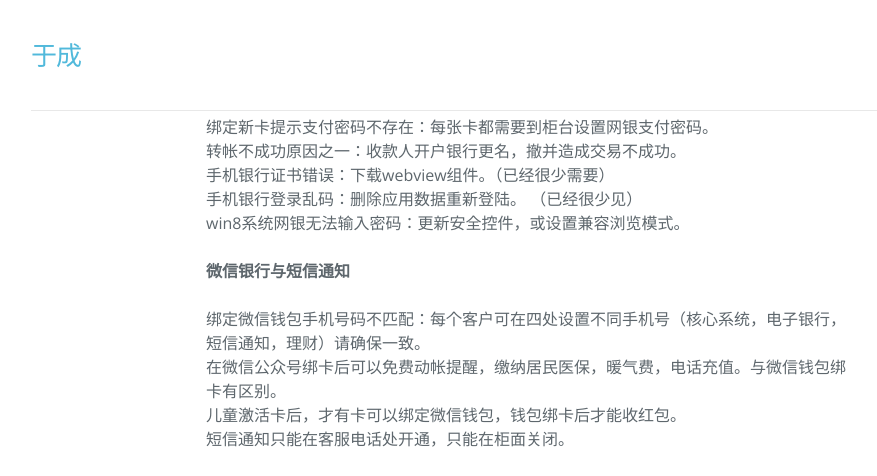
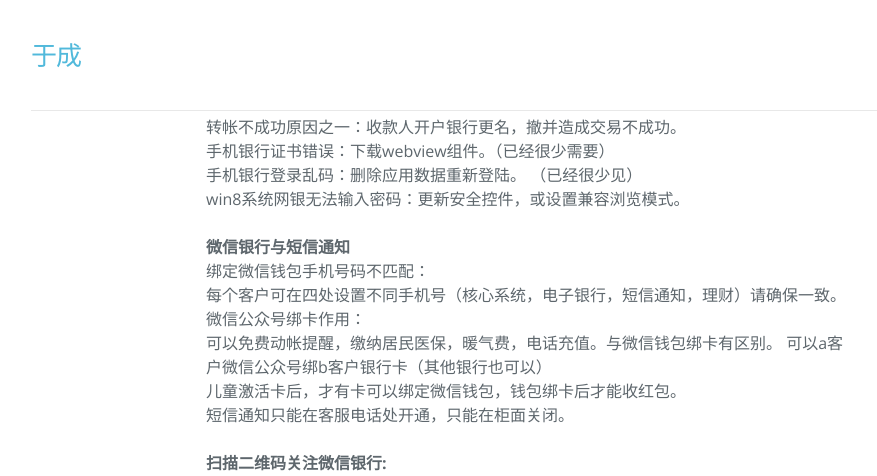
Before and after one commit to hebbank/jekyll, a Jekyll site: the page built from _posts/2018-01-22-dzyh.md, in a window 1280 px wide and 1400 px high, scrolled down 647 px, cut to the strip 0-476 px from the top of the window. Shown: the whole strip, without its empty margins (109-986 px from the left). Built offline with Jekyll 4.4.1, drawn with Linux system fonts in a browser that asks for light colours; nearby versions of some CDN libraries; some of the changed text lies outside the part shown.

Commit message:
Update 电子银行

```diff
--- a/_posts/2018-01-22-dzyh.md
+++ b/_posts/2018-01-22-dzyh.md
@@ -17,7 +17,6 @@ usbkey 设置定向收款人可增加额度至30万。
 3 易生钱购买天利金产品需要提前取出，再购买。
 
 **常见错误**
-
 手机银行证书不存在：注销重开或者更改预留手机号之后，需要清空应用数据重新登陆。
 苹果手机部分版本可以删除应用数据，部分版本需要卸载重装。
 ukey网银无证书：下载网银助手重检测。（证书需要定期更新，证书重发后14天内下载，否则无效）
@@ -28,9 +27,11 @@ ukey网银无证书：下载网银助手重检测。（证书需要定期更新
 win8系统网银无法输入密码：更新安全控件，或设置兼容浏览模式。
 
 **微信银行与短信通知**
-
-绑定微信钱包手机号码不匹配：每个客户可在四处设置不同手机号（核心系统，电子银行，短信通知，理财）请确保一致。
-在微信公众号绑卡后可以免费动帐提醒，缴纳居民医保，暖气费，电话充值。与微信钱包绑卡有区别。
+绑定微信钱包手机号码不匹配：
+每个客户可在四处设置不同手机号（核心系统，电子银行，短信通知，理财）请确保一致。
+微信公众号绑卡作用：
+可以免费动帐提醒，缴纳居民医保，暖气费，电话充值。与微信钱包绑卡有区别。
+可以a客户微信公众号绑b客户银行卡（其他银行也可以）
 儿童激活卡后，才有卡可以绑定微信钱包，钱包绑卡后才能收红包。
 短信通知只能在客服电话处开通，只能在柜面关闭。
 
```
Also changed, not shown: other parts of _posts/2018-01-22-dzyh.md (+6 -8 lines).
